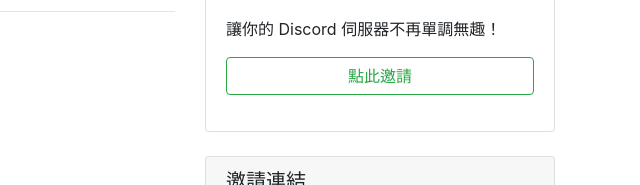
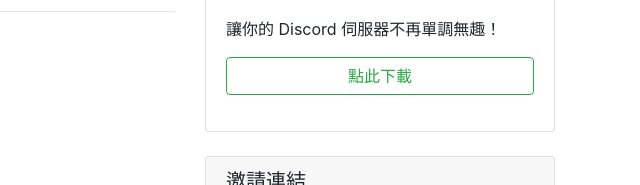
Before and after one commit to raylee930/discord-bot, a plain HTML site: page index.html in a window 1280 px wide. Shown: the part 133-318 px from the top of the page, 640-1280 px from the left. Drawn offline with Linux system fonts and the light colour scheme.

Commit message:
1901.28.0246

```diff
--- a/index.html
+++ b/index.html
@@ -72,7 +72,7 @@
             <h5 class="card-header">邀請機器人</h5>
             <div class="card-body">
                 <p>讓你的 Discord 伺服器不再單調無趣！</p>
-                <p><a href="https://65535.pw/invbot" class="btn btn-outline-success btn-block">點此邀請</a></p>
+                <p><button class="btn btn-outline-success btn-block" onclick="location.href='https://65535.pw/invbot'">點此下載</button></p>
             </div>
           </div>
 
```
